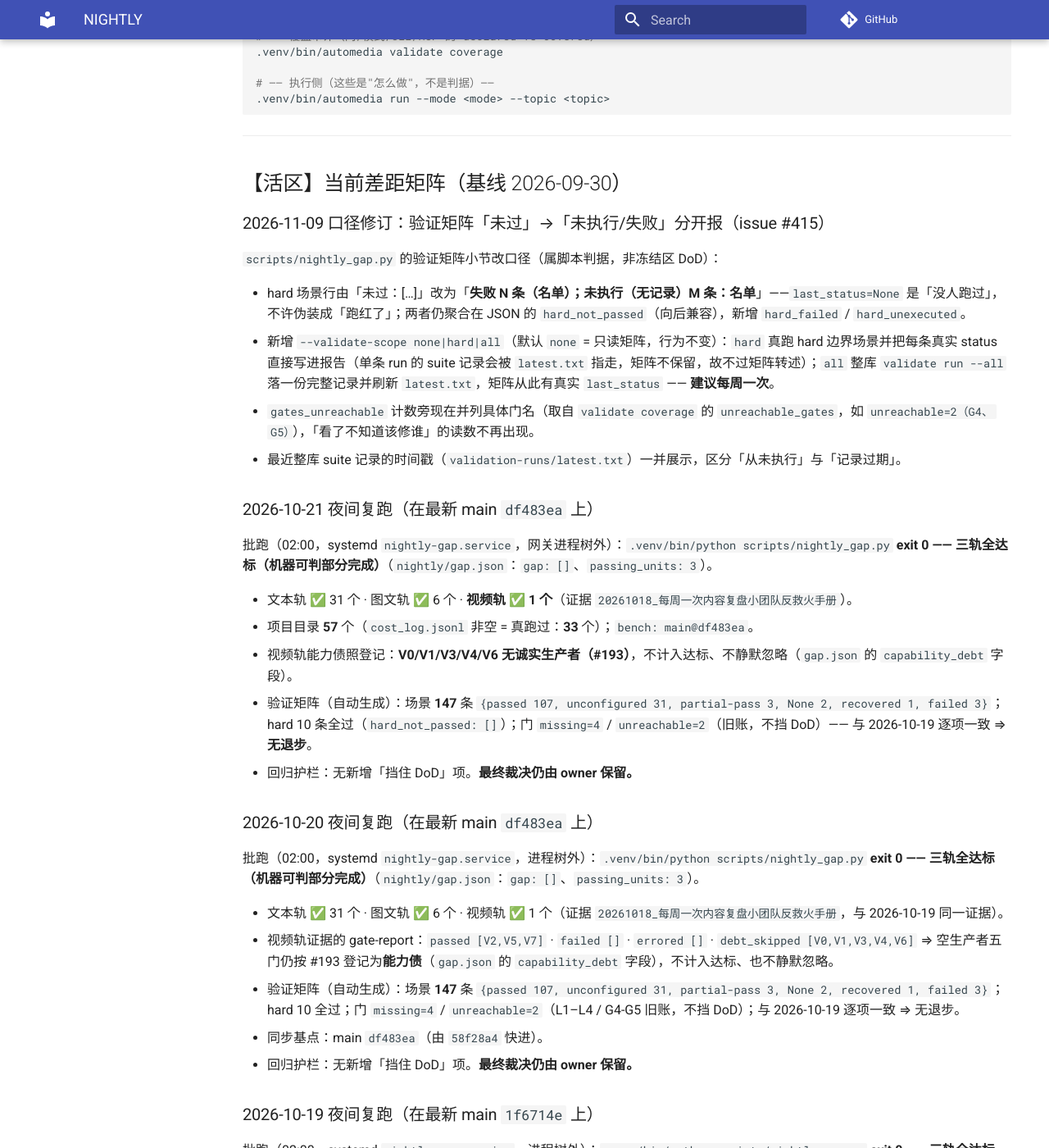
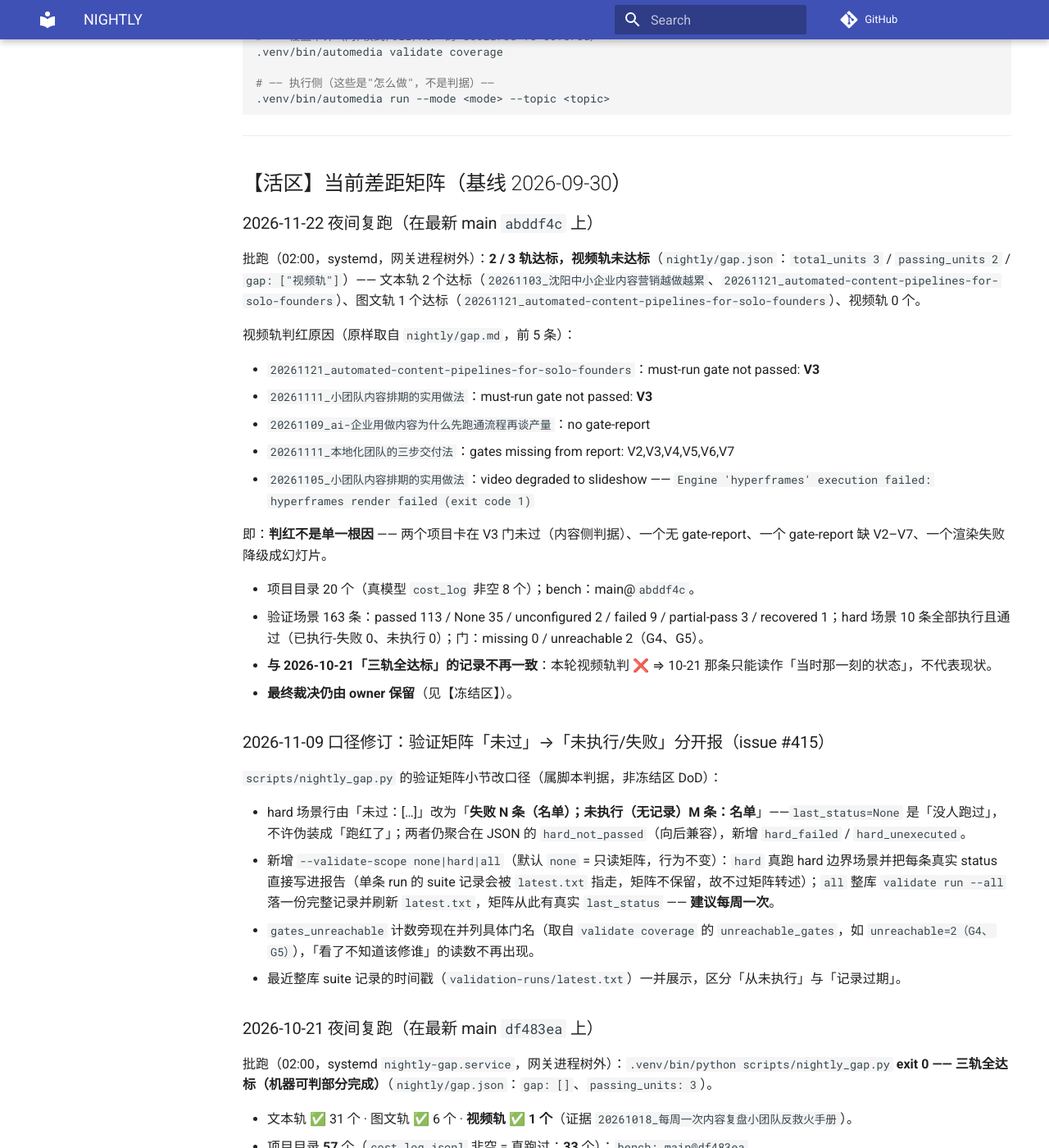
Before and after one commit to 1StepMore/AutoMedia, an MkDocs documentation site: the page built from docs/dev/plans/NIGHTLY.md, in a window 1280 px wide and 1400 px high, scrolled down 2313 px. Shown: the whole window at 82% size. Built offline with MkDocs 1.6.1 and Material for MkDocs 9.7.7, drawn with Linux system fonts in a browser that asks for light colours; comment, search, counter and statistics services are not loaded; some of the changed text lies outside the part shown.

Commit message:
chore(nightly): 记录 2026-11-22 夜间复跑矩阵（活区） (#620)
Signed-off-by: 1StepMore <140780063+1StepMore@users.noreply.github.com>

```diff
--- a/docs/dev/plans/NIGHTLY.md
+++ b/docs/dev/plans/NIGHTLY.md
@@ -84,6 +84,25 @@ cd <repo>
 ---
 
 ## 【活区】当前差距矩阵（基线 2026-09-30）
+
+### 2026-11-22 夜间复跑（在最新 main `abddf4c` 上）
+
+批跑（02:00，systemd，网关进程树外）：**2 / 3 轨达标，视频轨未达标**（`nightly/gap.json`：`total_units 3` / `passing_units 2` / `gap: ["视频轨"]`）—— 文本轨 2 个达标（`20261103_沈阳中小企业内容营销越做越累`、`20261121_automated-content-pipelines-for-solo-founders`）、图文轨 1 个达标（`20261121_automated-content-pipelines-for-solo-founders`）、视频轨 0 个。
+
+视频轨判红原因（原样取自 `nightly/gap.md`，前 5 条）：
+
+- `20261121_automated-content-pipelines-for-solo-founders`：must-run gate not passed: **V3**
+- `20261111_小团队内容排期的实用做法`：must-run gate not passed: **V3**
+- `20261109_ai-企业用做内容为什么先跑通流程再谈产量`：no gate-report
+- `20261111_本地化团队的三步交付法`：gates missing from report: V2,V3,V4,V5,V6,V7
+- `20261105_小团队内容排期的实用做法`：video degraded to slideshow —— `Engine 'hyperframes' execution failed: hyperframes render failed (exit code 1)`
+
+即：**判红不是单一根因** —— 两个项目卡在 V3 门未过（内容侧判据）、一个无 gate-report、一个 gate-report 缺 V2–V7、一个渲染失败降级成幻灯片。
+
+- 项目目录 20 个（真模型 `cost_log` 非空 8 个）；bench：main@`abddf4c`。
+- 验证场景 163 条：passed 113 / None 35 / unconfigured 2 / failed 9 / partial-pass 3 / recovered 1；hard 场景 10 条全部执行且通过（已执行-失败 0、未执行 0）；门：missing 0 / unreachable 2（G4、G5）。
+- **与 2026-10-21「三轨全达标」的记录不再一致**：本轮视频轨判 ❌ ⇒ 10-21 那条只能读作「当时那一刻的状态」，不代表现状。
+- **最终裁决仍由 owner 保留**（见【冻结区】）。
 
 ### 2026-11-09 口径修订：验证矩阵「未过」→「未执行/失败」分开报（issue #415）
 
@@ -179,6 +198,7 @@ hard 场景 **10 条全过**；门 `missing=4`（L1–L4）· `unreachable=2`（
 - 2026-10-15：**图文轨 3 → 4**（`20261014_a-practical-guide-to-weekly-content-reviews-for-small-teams`：真 draft 5,953B + cost_log 8 行 + 2.12MB 真图）→ 队列第 1 项（打穿图文轨）闭合。
 - 2026-10-15：**队列第 3 项（持久落盘体检）复核闭合** —— 本轮 3 次真跑的 `00_project_info.json` / `01_content/drafts/` / `03_video/output.mp4` 全落在 **repo 内项目目录**（非 `/tmp`）；产品侧 hyperframes 的临时工程目录仍在 `/tmp/hyperframes_*`，但出片产物落项目目录，符合 DoD 附加硬要求 1。
 - 2026-10-19：**视频轨 0 → 1 —— 三轨全达标**（`nightly_gap.py` exit 0；证据见上「2026-10-19 夜间复跑」）。
+- 2026-11-22：视频轨 **1 → 0（回归）** —— 见上方 2026-11-22 复跑小节。判红不成单一根因（V3 门未过 ×2 / 无 gate-report / gate-report 缺 V2–V7 / hyperframes 渲染失败降级），先修哪条交 owner 定。
 
 ---
 
```
Also changed, not shown: docs/dev/doc-inventory.md (+1 -1 lines).
